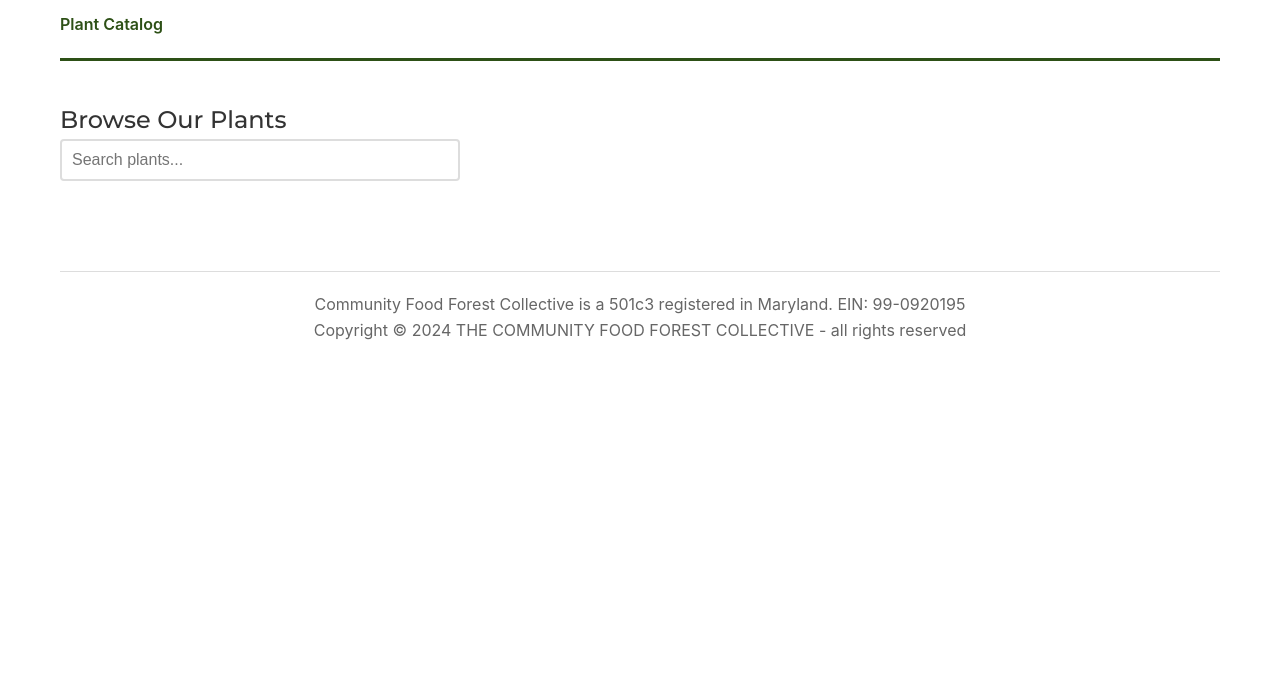
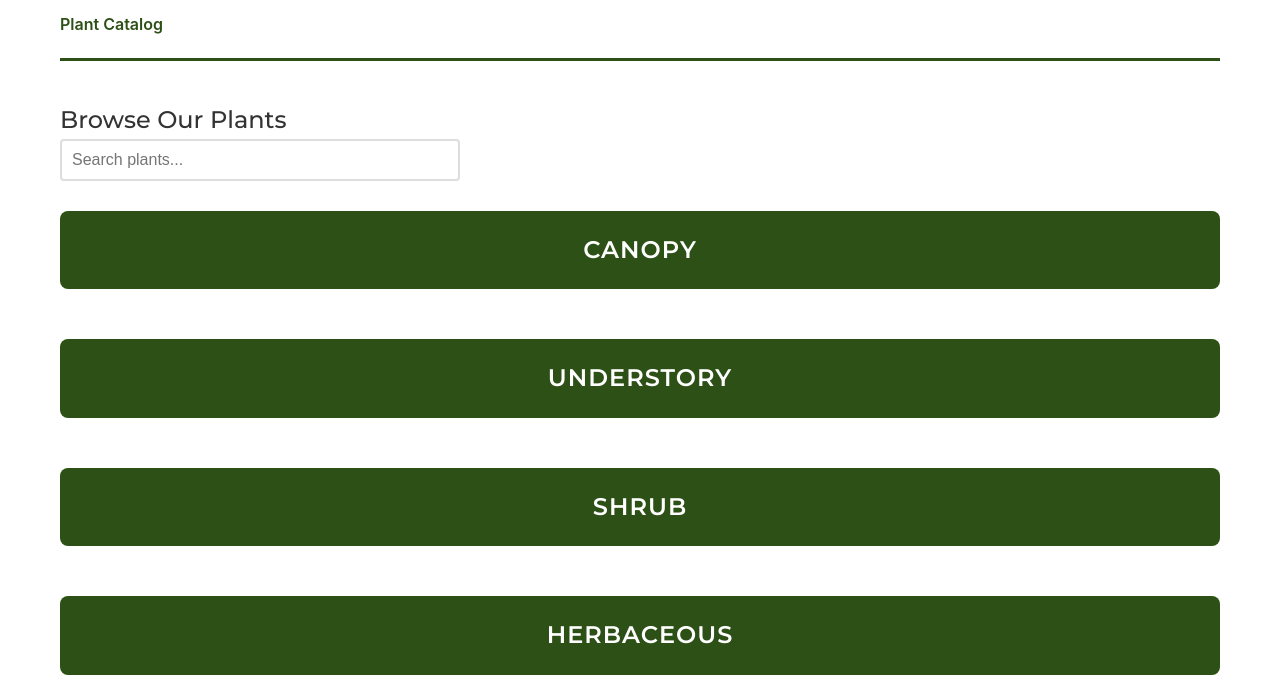
Before and after one commit to angelaambroz/cffc, an Eleventy site: page index.njk in a window 1280 px wide. Shown: the part 103-800 px from the top of the page. Built offline with nearby package versions, Linux system fonts and the light colour scheme; Eleventy itself is replaced by a stand-in of ours; files that its build step writes are made by us from their sources.

Commit message:
food forest layers

```diff
--- a/css/style.css
+++ b/css/style.css
@@ -77,7 +77,7 @@ nav a {
   margin-bottom: 30px;
 }
 
-.catalog h3 {
+.category-header {
   background: #2d5016;
   color: white;
   text-align: center;
--- a/index.njk
+++ b/index.njk
@@ -11,18 +11,26 @@ title: Plant Catalog - CFFC
     <!-- We'll add filters later -->
   </div>
 
+  {% for layer in collections.layers %}
+
+	  <h3 class="category-header">{{ layer }}</h3>
+
   <div class="plant-grid">
     {% for plant in plants %}
+     {% if plant.layer == layer %}
     <div class="plant-card" data-name="{{ plant.name | lower }}">
       <a href="/plants/{{ plant.slug }}/">
           <img src="/images/plants/{{ plant.name }}.jpg" alt="{{ plant.name }}">
         <h3>{{ plant.name }}</h3>
-	<span class="plant-category">{{ plant.layer }}</span>
       </a>
     </div>
+     {% endif %}
     {% endfor %}
   </div>
 </div>
+
+  {% endfor %}
+
 
 <script>
   // Simple client-side search
```
Also changed, not shown: .eleventy.js.
